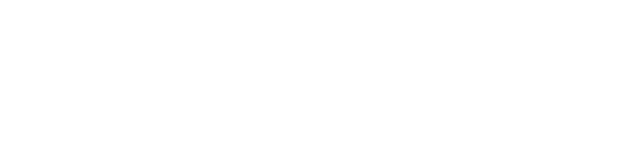
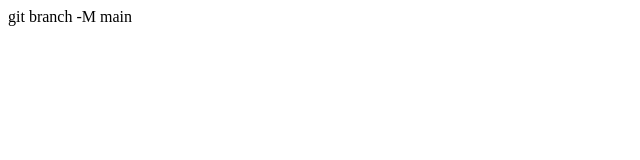
Before and after one commit to pcode99/web-developer-portfolio, a plain HTML site: page index.html in a window 1280 px wide. Shown: the whole page, without its empty margins (0-640 px from the left). Drawn offline with Linux system fonts and the light colour scheme.

Commit message:
add image

```diff
--- a/index.html
+++ b/index.html
@@ -15,7 +15,4 @@
     </main>
 
     <footer>
-
-    </footer>
-</body>
-</html>
+        git branch -M main
```
Also changed, not shown: images/developer.png (added), images/hardy.png (added), images/header_bg.png (added), images/icons/facebook.png (added), images/icons/insta.png (added), images/icons/js.png (added), images/icons/mongo.png (added), images/icons/nodejs.png (added), images/icons/react.png (added), images/icons/twitter.png (added).
